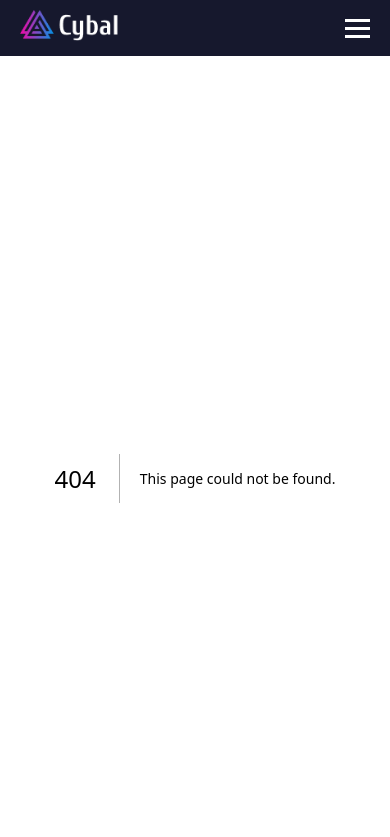
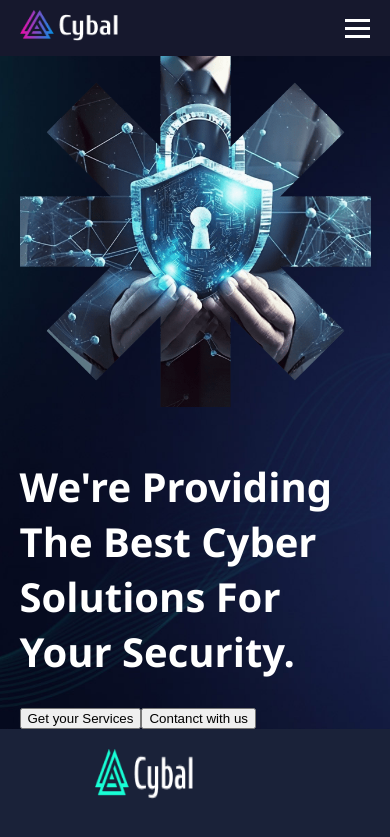
Before and after one commit to itxAnjumshah/cyclan-project-umer, a Next.js app in the folder cyan-next/: page /Components/Starhero in a window 390 px wide. Before the commit this address had no page. Shown: the top 837 px of the page. Built offline with nearby package versions, Linux system fonts and the light colour scheme.

Commit message:
finaly  third  comit  where  i change  home3

```diff
--- a/cyan-next/src/app/Components/Blog/page.jsx
+++ b/cyan-next/src/app/Components/Blog/page.jsx
@@ -20,7 +20,7 @@ export default function Blog() {
                 <p>February 15, 2024</p>
               </div>
               <h3>How can you improvement to your business policy for the better product.</h3>
-              <button>View Details</button>
+              <p className='detail' >View Details</p>
             </div>
             <div className="blog-bottom">
               <Image src="/blog2.jpg" alt="blog" width={100} height={100} layout="responsive" />
@@ -29,7 +29,7 @@ export default function Blog() {
                 <p>February 15, 2024</p>
               </div>
               <h3>How can you improvement to your business policy for the better product.</h3>
-              <button>View Details</button>
+              <p className='detail' >View Details</p>
             </div>
             <div className="blog-bottom">
               <Image src="/blog3.jpg" alt="blog" width={100} height={100} layout="responsive" />
@@ -38,7 +38,7 @@ export default function Blog() {
                 <p>February 15, 2024</p>
               </div>
               <h3>How can you improvement to your business policy for the better product.</h3>
-              <button>View Details</button>
+              <p className='detail' >View Details</p>
             </div>
           </div>
 
--- a/cyan-next/src/app/Components/Choose/page.jsx
+++ b/cyan-next/src/app/Components/Choose/page.jsx
@@ -37,7 +37,7 @@ export default function Choose() {
         </div>
 
 <div className="choose-right">
-  <Image alt="imge" src="/computer.png"  height={500} width={ 590} layout="responsive" />
+  <Image alt="imge" src="/computer.png"  height={100} width={ 100} layout="responsive" />
 </div>
 
       </div>
--- /dev/null
+++ b/cyan-next/src/app/Components/Starhero/page.jsx
@@ -0,0 +1,33 @@
+import Image from 'next/image'
+
+import "./star.css";
+
+
+export default function Starhero() {
+  return (
+    <>
+<div className="starhero3">
+    <div className="star-left">
+        <h1>We're Providing The Best Cyber Solutions For Your Security.</h1>
+<div className="star-btn">
+    <button>Get your  Services</button>
+    <button>Contanct  with  us</button>
+</div>
+
+    </div>
+
+
+    <div className="star-right">
+<Image src="/home-img3.png" alt='star-img' width={100} height={100} layout='responsive'/>
+
+    </div>
+
+    </div>
+
+
+
+
+
+    </>
+  )
+}
--- /dev/null
+++ b/cyan-next/src/app/Components/Starhero/star.css
@@ -0,0 +1,43 @@
+.starhero3 {
+    background-image: url("../../../../public/star-bg.jpg");
+    background-position: center;
+    background-size: cover;
+    background-repeat: no-repeat;
+    height: 100vh;
+    display: flex;
+    align-items: center;
+    justify-content: center;
+    gap: 50px;
+}
+
+.star-left, .star-right {
+    width: 40%;
+}
+
+.star-right img {
+    width: 100%;
+    height: auto;
+}
+
+.star-left h1 {
+    font-size: 55px;
+    font-weight: 900;
+}
+
+@media (max-width: 768px) {
+    .starhero3 {
+        flex-direction: column-reverse;
+        height: auto;
+        align-items: center;
+        justify-content: center;
+        gap: 20px;
+    }
+
+    .star-left, .star-right {
+        width: 90%;
+    }
+
+    .star-left h1 {
+        font-size: 40px;
+    }
+}
```
Also changed, not shown: cyan-next/src/app/Components/Blog/blog.css (+45 -4 lines), cyan-next/src/app/Home3/page.jsx (added, +26 -0 lines), cyan-next/public/home-img3.png (added), cyan-next/public/star-bg.jpg (added).
